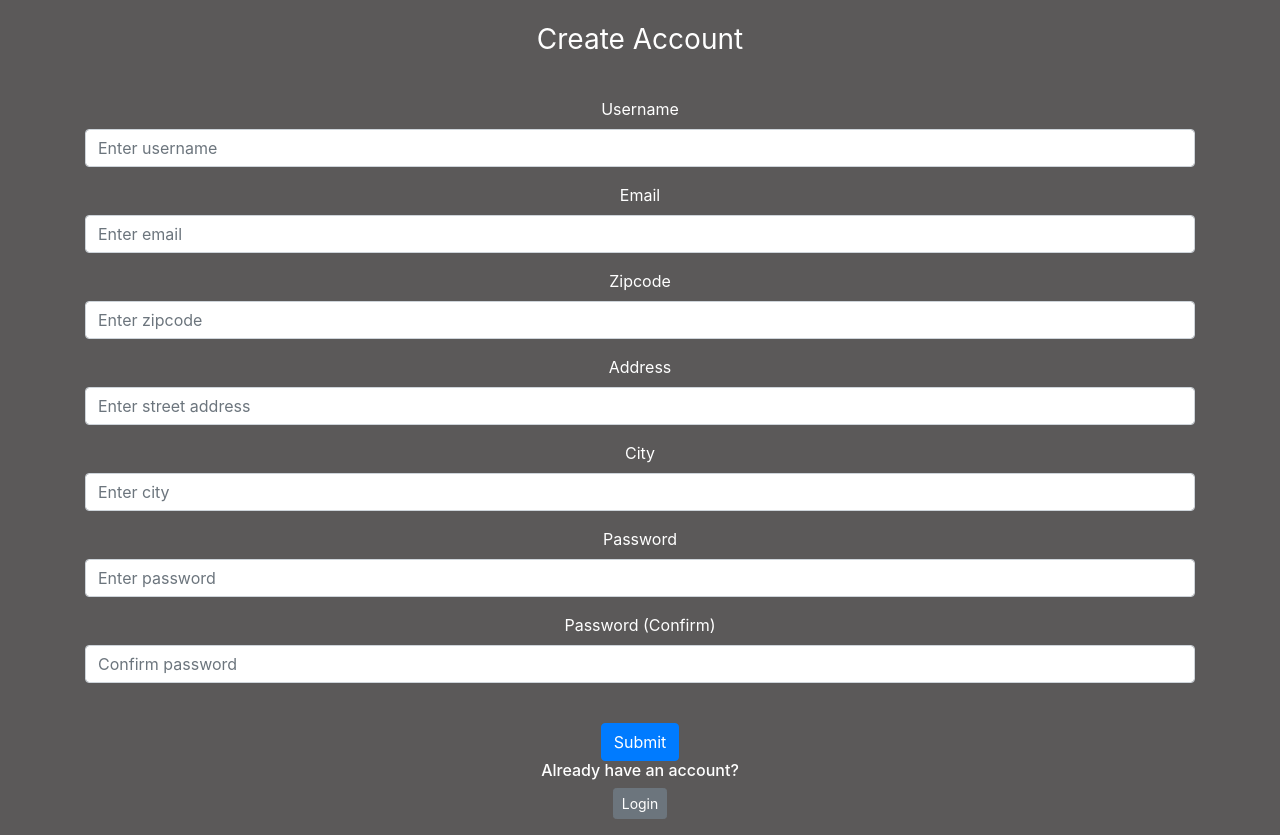
After one commit to csstowell/VeggieSwap, a Flask app: page /register in a window 1280 px wide. The commit adds this page. Shown: the part 389-1224 px from the top of the page. Run offline with Flask 2, Linux system fonts and the light colour scheme; some libraries are stand-ins or nearby versions.

```diff
--- /dev/null
+++ b/data/fake_data.sql
@@ -0,0 +1,2 @@
+72137 Antonio Ramp Apt. 884
+East Mackenzietown, NM 25544
--- /dev/null
+++ b/exchange_helper.py
@@ -0,0 +1,6 @@
+import crud
+import model
+
+
+def get_user_exchanges(username):
+    """Return list of user's listed exchange produce""""
--- a/server.py
+++ b/server.py
@@ -1,22 +1,31 @@
-from flask import (Flask, render_template, request, flash, session, redirect, jsonify, url_for)
-
+from flask import (Flask, render_template, request, flash,
+                   session, redirect, jsonify, url_for)
 from model import Produce, User, UserProduce, ExchangeProduce, db, connect_to_db
 import crud
+
 
 app = Flask(__name__)
 app.secret_key = "SECRET"
 # ---------------------------------------------------------
 
 # INDEX
+
+
 @app.route('/')
 def index():
-    """Login/register page"""
-    return render_template('base.html')
+    """View index page"""
+    if 'current_user' not in session:
+        return redirect('/login')
+    else:
+        username = session['current_user']
+        return redirect(f'/user/{username}')
+    return render_template('home.html')
+
 
 # HOMEPAGE
-@app.route('/home', methods=['GET','POST'])
+@app.route('/home', methods=['GET', 'POST'])
 def home_page():
-    """Show homepage"""
+
     if request.method == 'POST':
         # Save the form data to the session object
         session['address'] = request.form['home_address']
@@ -44,15 +53,27 @@ def market_page():
 @app.route('/user', methods=['GET', 'POST'])
 def user_page():
     """View all user produce"""
+    if 'current_user' in session:
+        username= session['current_user']
+        user_produce = crud.get_user_veggies(username)
 
-    user_id = session['current_user_id']
-    user_produce = crud.get_user_produce(user_id)
-
+    else:
+        return redirect('/login')
     return render_template("user.html", user_produce=user_produce)
 
 
+
+
+    # if 'current_user_id' in session:
+    #     session['current_user_id'] = (UserProduce.user_id)
+    #     user_id = session['current_user_id']
+    #     print("USER ID IS: !!!!!!", user_id)
+    #     user_produce = crud.get_user_produce(user_id)
+    #     print("USER PRODUCE IS: !!!!!!!", user_produce)
+
+
 # SHOW PRODUCE BY ID
-@app.route('/market/<produce_id>')
+@app.route('/market/<produce_id>', methods=['POST', 'GET'])
 def show_produce(produce_id):
     '''Return produce details & provide button to add produce.'''
     produce = crud.get_produce_by_id(produce_id)
@@ -61,23 +82,28 @@ def show_produce(produce_id):
 
 
 # ADD TO USERPRODUCE
-@app.route('/add_user_produce/<produce_id>')
+@app.route('/add_user_produce/<int:produce_id>', methods=['POST', 'GET'])
 def add_user_produce(produce_id):
     '''add user produce to user_page'''
+
     if request.method == 'POST':
-    # save session quantity
-        session['quantity'] = request.form['produce_quantity']
+        user_id = session['current_user_id']
+        session['quantity'] = request.form['quantity']
+        session['condition'] = request.form['condition']
         quantity = session['quantity']
-        session['condition'] = request.form['produce_condition']
-        condition =  session['condition']
-        crud.add_user_produce(produce_id, session['current_user_id'], quantity, condition)
+        condition = session['condition']
 
-    if 'user_produce' in session:
-        user_produce = session['user_produce']
-        flash("Produce successfully added to basket.")
-    else:
-        user_produce = session['user_produce'] = {}
-    return redirect("/market/1")
+        user_produce = crud.add_user_produce(produce_id, user_id, quantity, condition)
+        # print("user produce is :", user_produce)
+        # <UserProduce id=67user=kyle produce=Asparagus>
+        # print("user produce USER :", user_produce.user)
+        # user produce USER : <User id=8 email=kyle_marks@hotmail.com username=kyle>
+        # print("user produce USER :", user_produce.user_id)
+        # user produce USER : 8
+        flash('Produce has been added to your garden!')
+        return redirect('/user')
+    return render_template('user.html', user_produce=user_produce)
+
 
 # DELETE USERPRODUCE
 @app.route("/user/delete/<int:id>", methods=['GET', 'POST'])
@@ -91,7 +117,7 @@ def delete_user_produce(id):
     return redirect('/user')
 
 
-#-----------------EXCHANGE--------->
+# -----------------  EXCHANGE PRODUCE ------------------------->
 # DISPLAY EXCHANGE PAGE
 @app.route('/exchange')
 def exchange():
@@ -103,30 +129,110 @@ def exchange():
 
 
 # ADD USER EXCHANGE PRODUCE
-@app.route('/user/exchange/<int:id>', methods = ['GET', 'POST'])
+@app.route('/user/exchange/<int:id>', methods=['GET', 'POST'])
 def add_exchange_produce(id):
     """Adds vegetable from user's produce to the exchange"""
 
     if request.method == 'POST':
-        session["userproduce_id"] = request.form["exchange_produce"]
-        if "userproduce_id" in session:
-            exchange_produce = session["userproduce_id"]
+        session['userproduce_id'] = (id)
+        userproduce_id = session['userproduce_id']
+        amount = 3
+        comment = 'Msg me for phone number'
+        exchange_items = crud.add_exchange_produce(userproduce_id, amount, comment)
+        flash('Produce has been added to the exchange!')
 
-            amount = 2
-            comment = 'Email me!'
-            user_exchange = crud.add_exchange_produce(exchange_produce, amount, comment)
-            flash('Produce has been added to the exchange!')
-        return redirect('/user', user_exchange=exchange_items)
+        # user_produce_id = UserProduce.query.get(id)
+        # # print('USERPRODUCE_ID IS: ', user_produce_id)
+        # # <UserProduce id=78user=bella produce=Kale>
+        # db.session.delete(user_produce_id)
+        # db.session.commit()
+        # flash('Produce has been removed from garden!')
+
+        return redirect('/user')
 
 
+#---------------------------LOGIN/REGISTER HANDLERS------------------------------------------#
 
-#---------------------------------NEW BELOW--------------------------------#
+# LOGIN
+@app.route('/login', methods=['GET', 'POST'])
+def login_page():
+    """View login page"""
+
+    return render_template('login.html')
+
+# REGISTER
 
 
+@app.route('/register', methods=['GET', 'POST'])
+def register_page():
+    """View sign up form"""
+
+    return render_template('register.html')
 
 
+# LOGIN HANDLER
+@app.route('/handle-login', methods=['POST'])
+def handle_login():
+    """Log user into site"""
+
+    username = request.form['username']
+    password = request.form['password']
+
+    user = crud.lookup_user(username)
+    if not user:
+        flash("No account with this username. Please sign up.")
+        return redirect('/register')
+
+    if password == crud.get_password(username):
+        session['current_user'] = username
+        session['current_user_id'] = user.id
+        return redirect("/home")
+    else:
+        flash("Wrong password. Please try again.")
+        return redirect('/login')
 
 
+# REGISTER HANDLER
+@app.route('/handle-register', methods=['GET', 'POST'])
+def handle_register():
+    if request.method == 'POST':
+        username = request.form.get('username')
+        email = request.form.get('email')
+        zipcode = request.form.get('zipcode')
+        address = request.form.get('address')
+        city = request.form.get('city')
+        password1 = request.form.get('password1')
+        password2 = request.form.get('password2')
+
+        user = User.query.filter_by(email=email).first()
+        if user:
+            flash('user already exists.', category='error')
+        elif len(email) < 4:
+            flash('email must be greater than 3 characters.', category='error')
+        elif password1 != password2:
+            flash('Passwords don\'t match.', category='error')
+        else:
+            user = crud.create_user(
+                username, email, password1, zipcode, address, city)
+            session['current_user'] = username
+            session['current_user_id'] = user.id
+
+            flash(f"Welcome to the Community, {username}")
+            return redirect(f'/user')
+
+# LOGOUT PAGE
+
+
+@app.route('/logout')
+def handle_logout():
+    """Logs player out"""
+
+    del session['current_user']
+    del session['current_user_id']
+
+    flash(f"You've successfully logged out.")
+    return redirect('/login')
+#---------------------------------NEW BELOW--------------------------------#
 
 
 #-------------------------END--------------------------------#
--- a/templates/base.html
+++ b/templates/base.html
@@ -16,14 +16,14 @@
 </head>
 
 <body>
-  <h1>Veggie Swap</h1>
+  <h1>VeggieSwap</h1>
   <p></p>
   <nav>
     <a href="/home">Home</a> |
     <a href="/market">Search</a> |
     <a href="/user">Profile</a> |
     <a href="/exchange">Exchange</a> |
-    <a href="#">Login</a>
+    <a href="/login">Login</a>
   </nav>
 </body>
 
--- /dev/null
+++ b/templates/register.html
@@ -0,0 +1,63 @@
+{% extends 'base.html' %}
+{% block title %}
+Register Page
+{% endblock %}
+
+{% block content %}
+
+<body class="text-center">
+    <div class="container">
+        <form method="POST" action="/handle-register" class="form-register" style="color:white">
+
+            <img class="mb-4" src="https://image.flaticon.com/icons/png/128/2921/2921855.png" alt="">
+            <h1 class="h3 mb-3 font-weight-normal">
+                Create Account
+            </h1>
+            <br>
+            <div class="form-group">
+                <label for="username">Username</label>
+                <input type="text" class="form-control" id="username" name="username" placeholder="Enter username" />
+            </div>
+            <div class="form-group">
+                <label for="email">Email</label>
+                <input type="email" class="form-control" id="email" name="email" placeholder="Enter email" />
+            </div>
+            <div class="form-group">
+                <label for="zipcode">Zipcode</label>
+                <input type="integer" class="form-control" id="zipcode" name="zipcode" placeholder="Enter zipcode" />
+            </div>
+            <div class="form-group">
+                <label for="address">Address</label>
+                <input type="address" class="form-control" id="address" name="address" placeholder="Enter street address" />
+            </div>
+            <div class="form-group">
+                <label for="city">City</label>
+                <input type="text" class="form-control" id="city" name="city" placeholder="Enter city" />
+            </div>
+            <div class="form-group">
+                <label for="password1">Password</label>
+                <input type="password" class="form-control" id="password1" name="password1"
+                    placeholder="Enter password" />
+            </div>
+            <div class="form-group">
+                <label for="password2">Password (Confirm)</label>
+                <input type="password" class="form-control" id="password2" name="password2"
+                    placeholder="Confirm password" />
+            </div>
+            <br />
+            <button type="submit" class="btn btn-primary">Submit</button>
+
+
+            <br>
+
+            <div class="checkbox mb-3">
+                <h6>Already have an account?</h6>
+                <a class="btn btn-sm btn-secondary" href="{{ url_for('login_page') }}">Login</a>
+            </div>
+
+
+
+        </form>
+    </div>
+</body>
+{% endblock %}
--- a/templates/user.html
+++ b/templates/user.html
@@ -1,8 +1,8 @@
 {% extends 'base.html' %}
 
 {% block title %}User's Page{% endblock %}
+
 {% block body %}
-
     <h1>{{ session['current_user'] }}'s Garden:</h1>
     <table class="table table-hover table-dark">
         <thead>
@@ -12,7 +12,6 @@
                 <th scope="col">Produce</th>
                 <th scope="col">Quantity</th>
                 <th scope="col">Condition</th>
-                <th scope="col">Variety</th>
                 <th scope="col">Options</th>
             </tr>
         </thead>
@@ -24,7 +23,6 @@
                 <td>{{ user_produce.produce.name }}</td>
                 <td>{{ user_produce.quantity }}</td>
                 <td>{{ user_produce.condition }}</td>
-                <td>{{ user_produce.produce.variety }}</td>
                 <td>
             <!-- <form action="{{ url_for('add_exchange_produce', id=user_produce.id) }}" method="post">
                 <input class="btn" id="edit_produce"  name="edit_produce" />
@@ -38,8 +36,6 @@
                             <input class="btn" id="delete_user_produce" name="delete_user_produce" />
                             <input type="submit" value="Delete" />
                         </form>
-
-
                 </td>
             </tr>
             {% endfor %}
```
Also changed, not shown: crud.py (+73 -16 lines), data/produce_swap.sql (+28 -0 lines), model.py (+22 -4 lines), templates/display_details.html (+14 -9 lines), templates/exchange.html (+4 -4 lines), templates/login.html (added, +38 -0 lines). Lines whose indentation alone changed are shown as unchanged.
